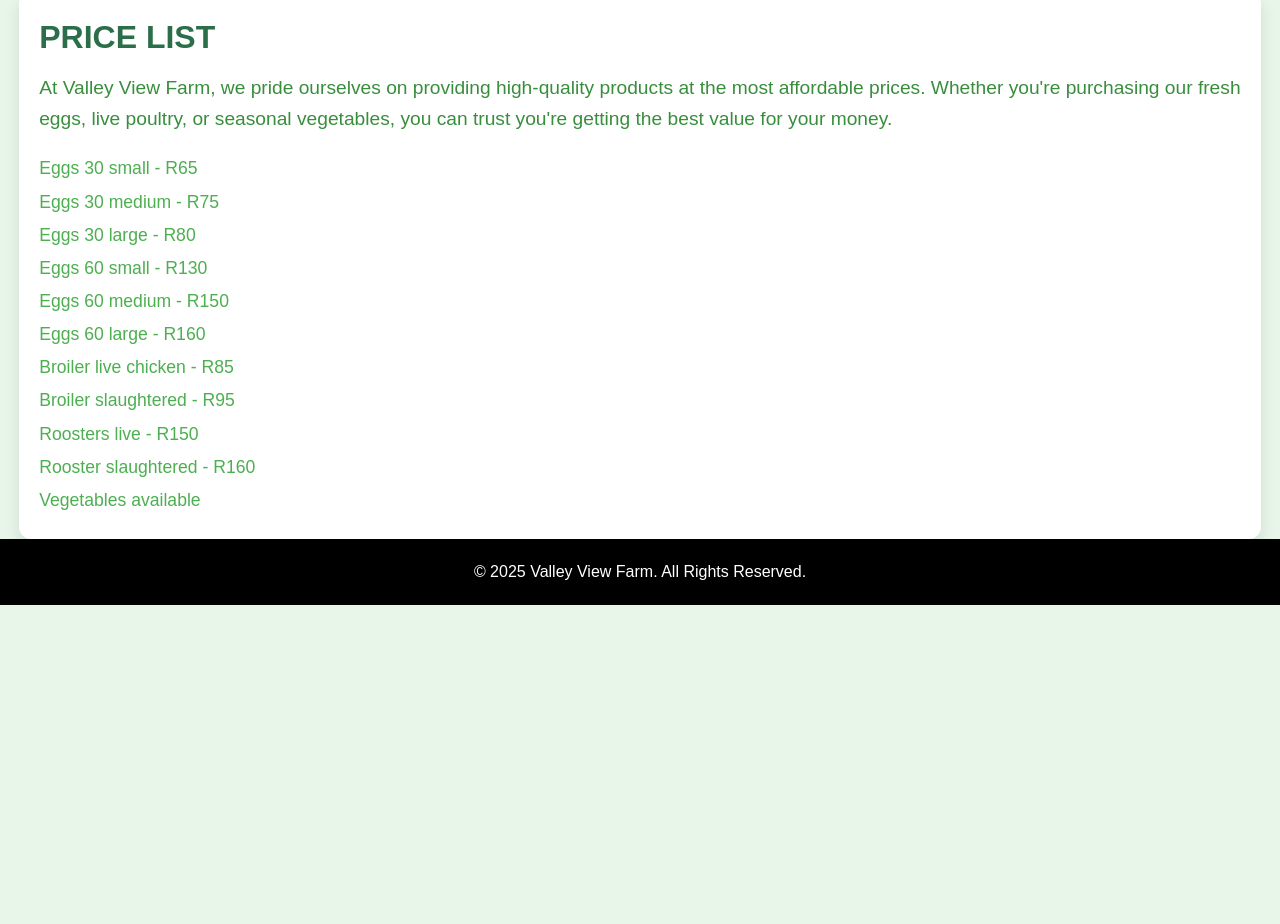
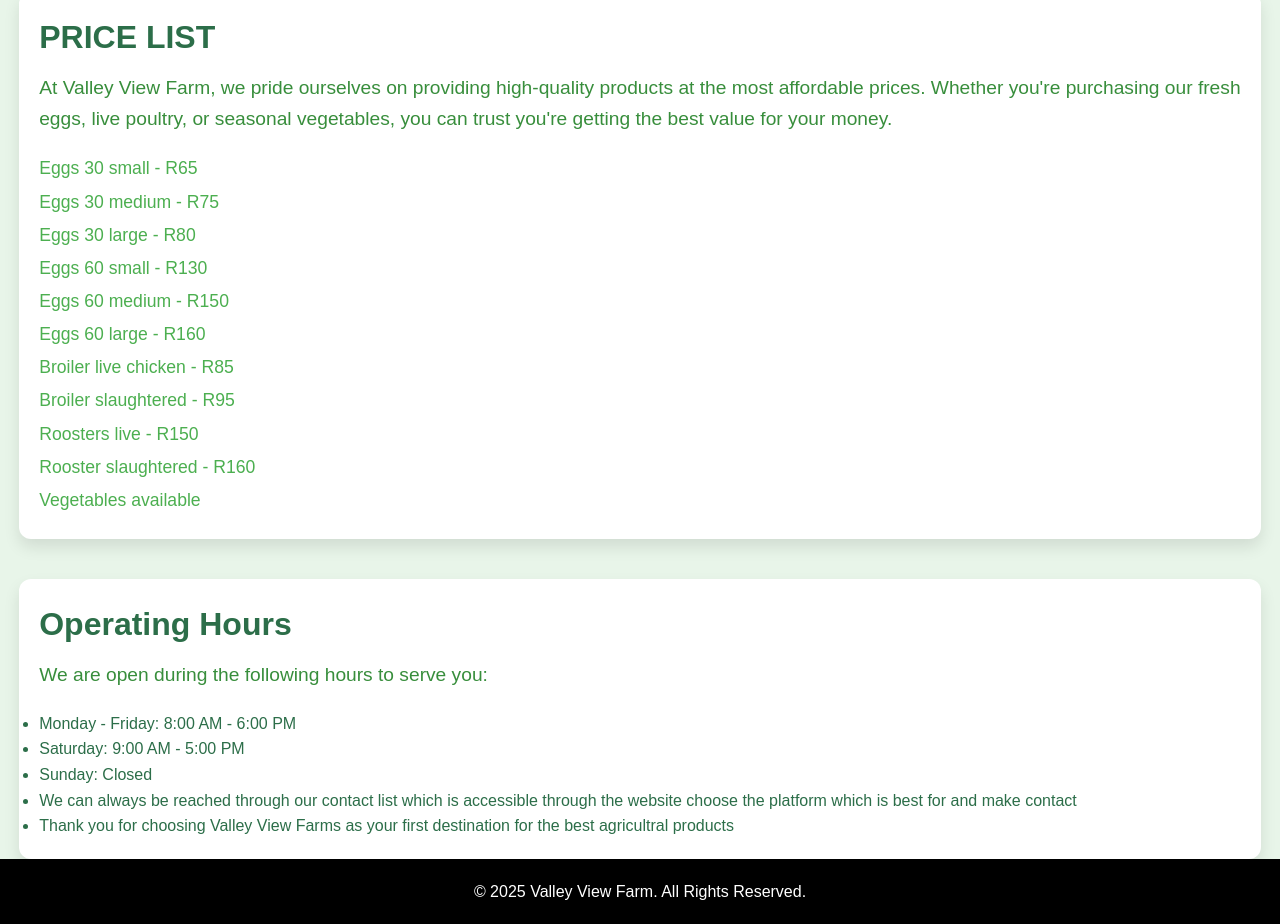
Before and after one commit to DomenicSN/Valley-View-Farm, a plain HTML site: page Prices and orders.html in a window 1280 px wide. Shown: the part 519-1443 px from the top of the page. Before the commit the page ends 1124 px from the top, so only its background shows below. Drawn offline with Linux system fonts and the light colour scheme.

Commit message:
Update Prices and orders.html

```diff
--- a/Prices and orders.html
+++ b/Prices and orders.html
@@ -178,6 +178,41 @@
             margin-bottom: 5px;
         }
 
+		.operating-hours-container {
+            background-color: #ffffff;
+            border-radius: 12px;
+            padding: 20px;
+            margin-top: 40px;
+            box-shadow: 0 8px 16px rgba(0, 0, 0, 0.1);
+            max-width: 97%;
+            margin-left: auto;
+            margin-right: auto;
+        }
+
+        .operating-hours-section h1 {
+            font-size: 2rem;
+            color: #2C6E49;
+            margin-bottom: 10px;
+        }
+
+        .operating-hours-section p {
+            font-size: 1.2rem;
+            color: #388E3C;
+            margin-bottom: 20px;
+        }
+
+        .operating-hours {
+            list-style-type: none;
+            padding: 0;
+            margin: 0;
+        }
+
+        .operating-hours li {
+            font-size: 1.1rem;
+            color: #4CAF50;
+            margin-bottom: 5px;
+        }
+
         footer {
             background-color: #000;
             color: white;
@@ -201,6 +236,14 @@
             }
 
             .price-list-section h1 {
+                font-size: 1.8rem;
+            }
+
+			.operating-hours-section {
+                padding-left: 20px;
+            }
+
+            .operating-hours-section h1 {
                 font-size: 1.8rem;
             }
 
@@ -276,6 +319,20 @@
     </div>
 </section>
 
+<section class="operating-hours-container">
+    <div class="operating-hours-section">
+        <h1>Operating Hours</h1>
+        <p>We are open during the following hours to serve you:</p>
+        <ul class="operating-hours-list">
+            <li>Monday - Friday: 8:00 AM - 6:00 PM</li>
+            <li>Saturday: 9:00 AM - 5:00 PM</li>
+            <li>Sunday: Closed</li>
+            <li>We can always be reached through our contact list which is accessible through the website choose the platform which is best for and make contact</li>
+            <li>Thank you for choosing Valley View Farms as your first destination for the best agricultral products</li>
+        </ul>
+    </div>
+</section>
+
 <footer>
     <p>&copy; 2025 Valley View Farm. All Rights Reserved.</p>
 </footer>
```
